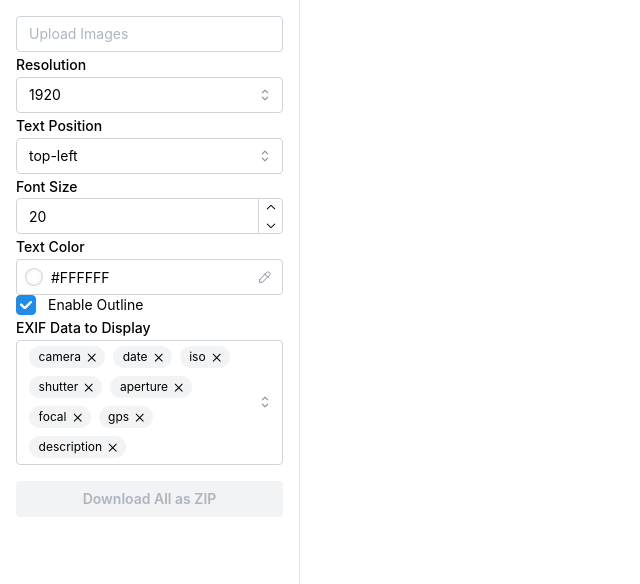
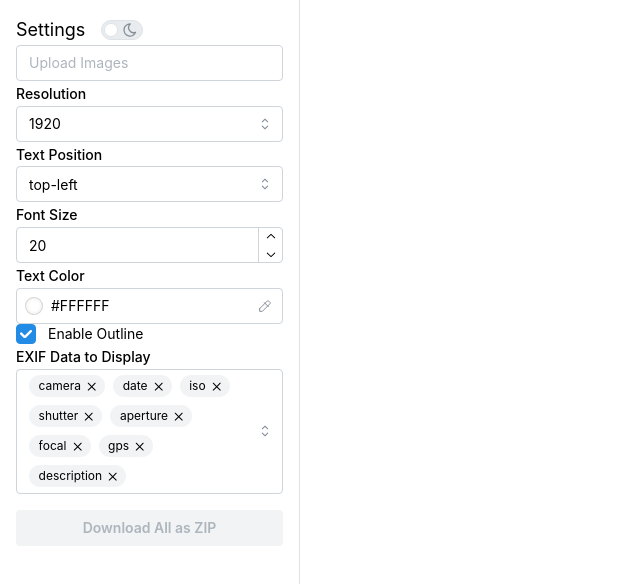
Before and after one commit to richardcraig1976/exif-overlay-app, a Next.js app: page / in a window 1280 px wide. Shown: the top 584 px of the page, without its empty margins (0-640 px from the left). Built offline with nearby package versions, Linux system fonts and the light colour scheme.

Commit message:
add dark mode

```diff
--- a/package.json
+++ b/package.json
@@ -11,6 +11,7 @@
   "dependencies": {
     "@mantine/core": "^7.16.2",
     "@mantine/hooks": "^7.16.2",
+    "@tabler/icons-react": "^3.29.0",
     "exifr": "^7.1.3",
     "file-saver": "^2.0.5",
     "jszip": "^3.10.1",
--- a/pages/index.js
+++ b/pages/index.js
@@ -1,10 +1,14 @@
 import { useState, useEffect, useRef } from "react";
-import { AppShell, Navbar, Select, MultiSelect, Button, ColorInput, Checkbox, NumberInput, FileInput, ScrollArea, Text } from "@mantine/core";
+import { AppShell, Navbar, Select, MultiSelect, Button, ColorInput, Checkbox, NumberInput, FileInput, ScrollArea, Switch, Group, useMantineColorScheme, Text } from "@mantine/core";
+import { IconSun, IconMoon } from "@tabler/icons-react";
 import ExifReader from "exifr";
 import JSZip from "jszip";
 import { saveAs } from "file-saver";
 
 export default function Home() {
+    const { colorScheme, setColorScheme } = useMantineColorScheme();
+    const dark = colorScheme === "dark";
+
     const [images, setImages] = useState([]);
     const [resolution, setResolution] = useState("1920");
     const [textPosition, setTextPosition] = useState("top-left");
@@ -14,10 +18,23 @@ export default function Home() {
     const [selectedExifFields, setSelectedExifFields] = useState(["camera", "date", "iso", "shutter", "aperture", "focal", "gps", "description"]);
     const canvasRefs = useRef({});
 
+    // Handle theme toggle
+    const toggleDarkMode = () => {
+        const newTheme = dark ? "light" : "dark";
+        setColorScheme(newTheme);
+        localStorage.setItem("theme", newTheme); // Persist theme preference
+    };
+
+    useEffect(() => {
+        const storedTheme = localStorage.getItem("theme");
+        if (storedTheme) {
+            setColorScheme(storedTheme);
+        }
+    }, []);
+
     const handleImageUpload = async (files) => {
         const imagePromises = Array.from(files).map(async (file) => {
             const url = URL.createObjectURL(file);
-
             let exifData = {};
             try {
                 const exif = await ExifReader.parse(file);
@@ -28,8 +45,8 @@ export default function Home() {
                     date: exif?.DateTimeOriginal || "N/A",
                     iso: exif?.ISO || "N/A",
                     shutter: exif?.ExposureTime ? `1/${Math.round(1 / exif.ExposureTime)}` : "N/A",
-                    aperture: exif?.FNumber ? `f/${exif.FNumber}` : "N/A",
-                    focal: exif?.FocalLength ? `${exif.FocalLength}mm` : "N/A",
+                    aperture: `f/${exif?.FNumber ?? "N/A"}`,
+                    focal: `${exif?.FocalLength ?? "N/A"}mm`,
                     gps: exif?.latitude && exif?.longitude ? `${exif.latitude}, ${exif.longitude}` : "N/A",
                     description: exif?.ImageDescription || "N/A",
                 };
@@ -71,7 +88,7 @@ export default function Home() {
 
             ctx.font = `${fontSize}px Arial`;
             ctx.fillStyle = textColor;
-            ctx.strokeStyle = "black";
+            ctx.strokeStyle = dark ? "#FFFFFF" : "#000000"; // Contrast in dark mode
             ctx.lineWidth = 3;
 
             const allExifData = {
@@ -131,17 +148,29 @@ export default function Home() {
     return (
         <AppShell navbar={{ width: 300 }}>
             <AppShell.Navbar p="md">
+                <Group position="apart">
+                    <Text size="lg" weight={500}>Settings</Text>
+                    <Switch
+                        checked={dark}
+                        onChange={toggleDarkMode}
+                        onLabel={<IconSun size={16} />}
+                        offLabel={<IconMoon size={16} />}
+                    />
+                </Group>
+                <ScrollArea>
                     <FileInput clearable multiple accept="image/*" placeholder="Upload Images" onChange={handleImageUpload} />
                     <Select label="Resolution" data={["1920", "1080", "original"]} value={resolution} onChange={setResolution} />
                     <Select label="Text Position" data={["top-left", "top-right", "bottom-left", "bottom-right", "bottom-center"]} value={textPosition} onChange={setTextPosition} />
                     <NumberInput label="Font Size" min={10} max={150} value={fontSize} onChange={setFontSize} />
                     <ColorInput label="Text Color" value={textColor} onChange={setTextColor} />
                     <Checkbox label="Enable Outline" checked={showOutline} onChange={(e) => setShowOutline(e.currentTarget.checked)} />
-                        <MultiSelect label="EXIF Data to Display" data={["camera", "date", "iso", "shutter", "aperture", "focal", "gps"]} value={selectedExifFields} onChange={setSelectedExifFields} />
+                    <MultiSelect label="EXIF Data to Display" data={["camera", "date", "iso", "shutter", "aperture", "focal", "gps", "description"]} value={selectedExifFields} onChange={setSelectedExifFields} />
                     <Button fullWidth mt="md" color="green" onClick={downloadAllImages} disabled={images.length === 0}>
                         Download All as ZIP
                     </Button>
+                </ScrollArea>
             </AppShell.Navbar>
+
             <AppShell.Main>
             <div style={{ display: "flex", flexWrap: "wrap", justifyContent: "center", gap: "20px", padding: "20px" }}>
                     {images.map((image) => (
```
Also changed, not shown: 1 other file (tests, documents, lock files or other folders). Lines whose indentation alone changed are shown as unchanged.
